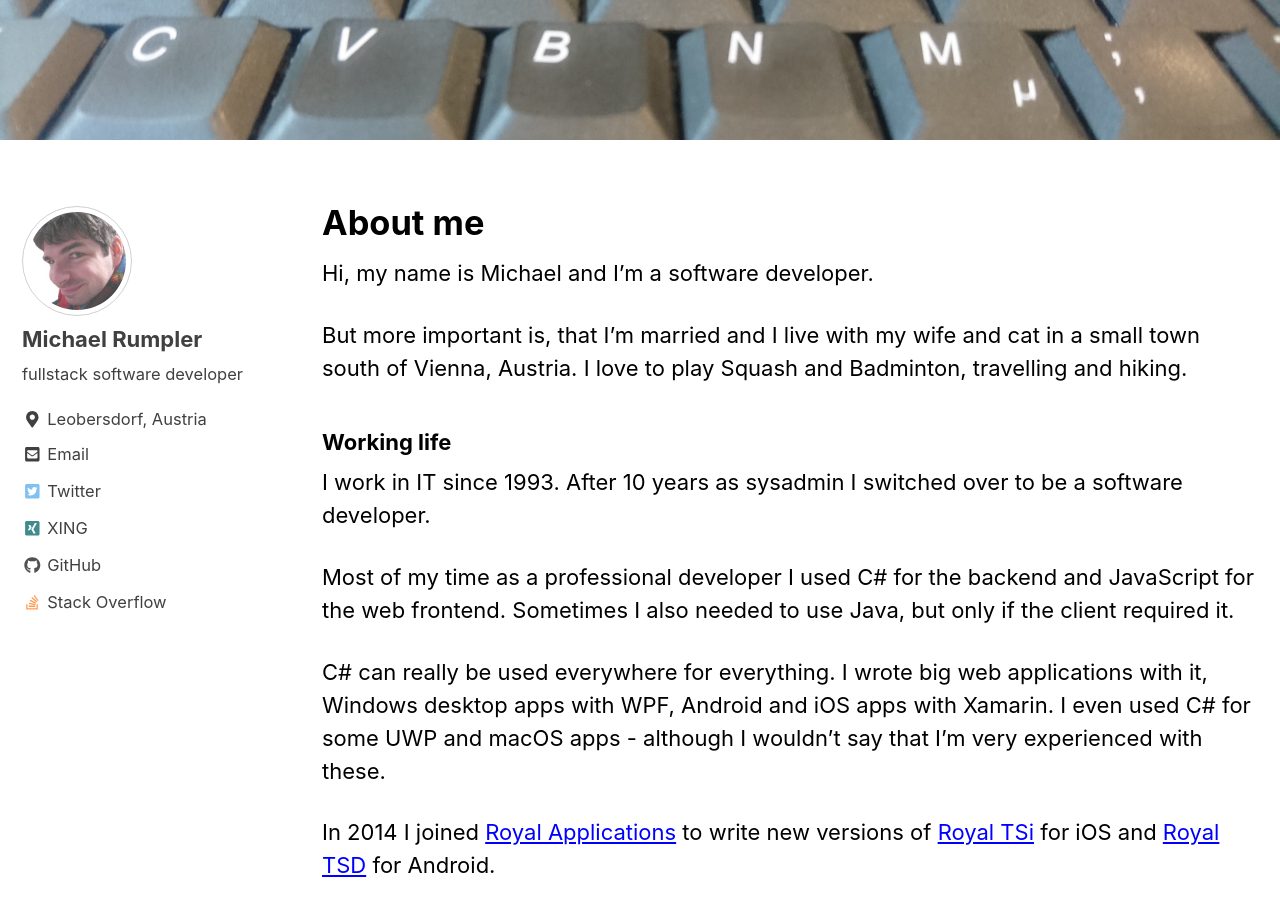
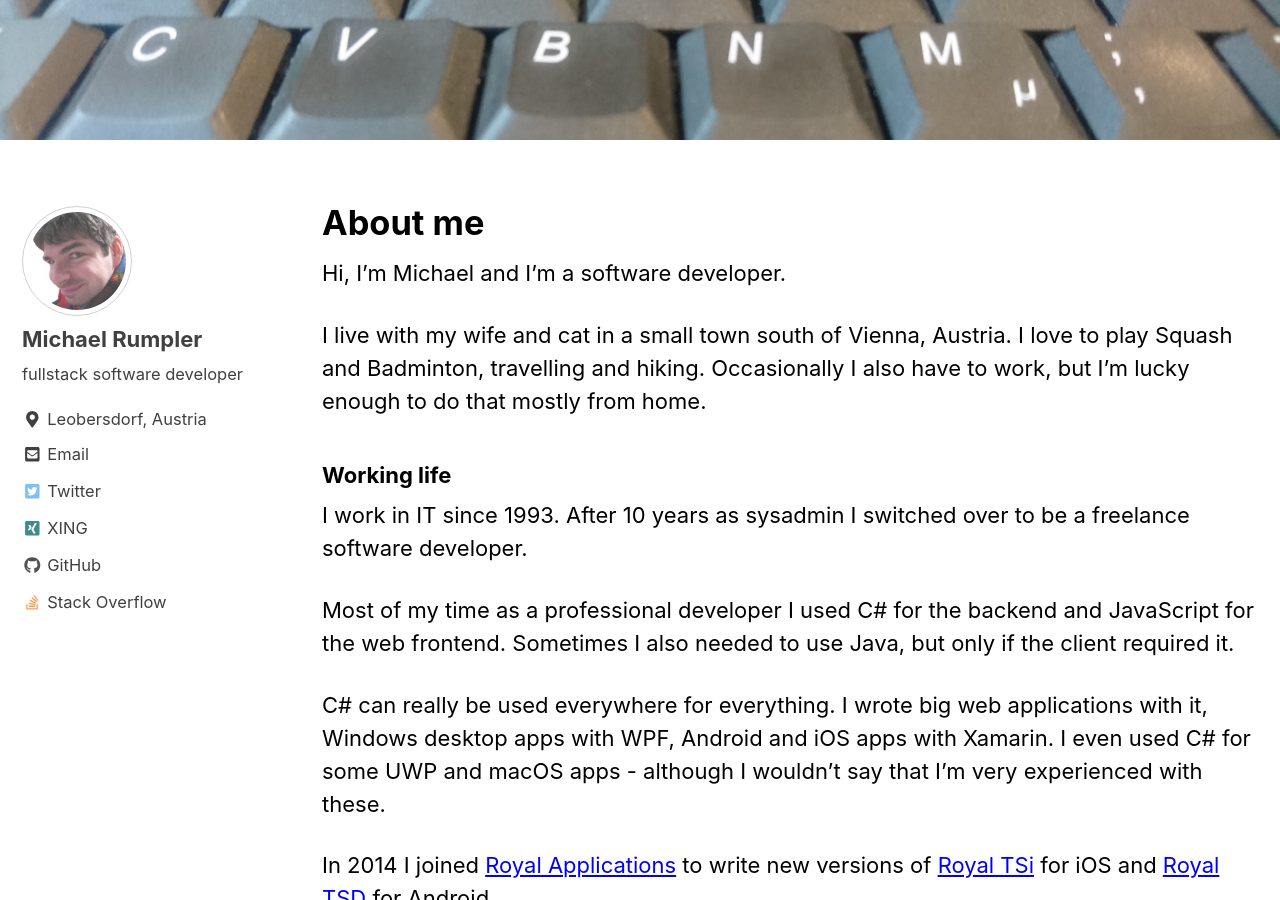
Before and after one commit to VincentTam/MichaelRumpler.github.io, a Jekyll site: the page built from _pages/about.md, in a window 1280 px wide and 900 px high, scrolled down 306 px. Built offline with Jekyll 4.4.1, drawn with Linux system fonts in a browser that asks for light colours; nearby versions of some CDN libraries.

Commit message:
change about

```diff
--- a/_pages/about.md
+++ b/_pages/about.md
@@ -3,14 +3,15 @@ title: About me
 permalink: /about/
 ---
 
-Hi, my name is Michael and I'm a software developer.
+Hi, I'm Michael and I'm a software developer.
 
-But more important is, that I'm married and I live with my wife and cat in a small town south of Vienna, Austria.
+I live with my wife and cat in a small town south of Vienna, Austria.
 I love to play Squash and Badminton, travelling and hiking.
+Occasionally I also have to work, but I'm lucky enough to do that mostly from home.
 
 ### Working life
 
-I work in IT since 1993. After 10 years as sysadmin I switched over to be a software developer.
+I work in IT since 1993. After 10 years as sysadmin I switched over to be a freelance software developer.
 
 Most of my time as a professional developer I used C# for the backend and JavaScript for the web frontend.
 Sometimes I also needed to use Java, but only if the client required it.
```
